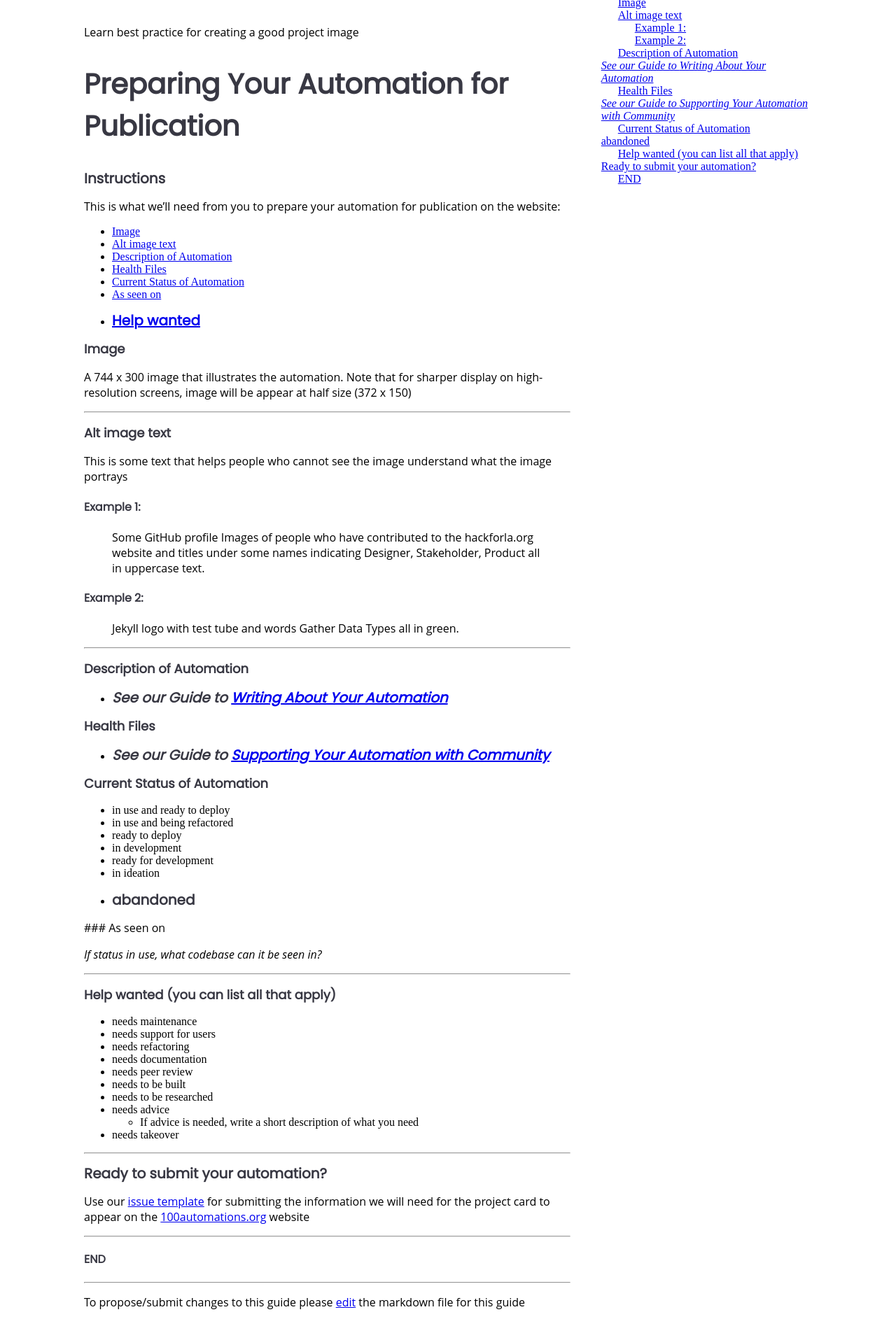
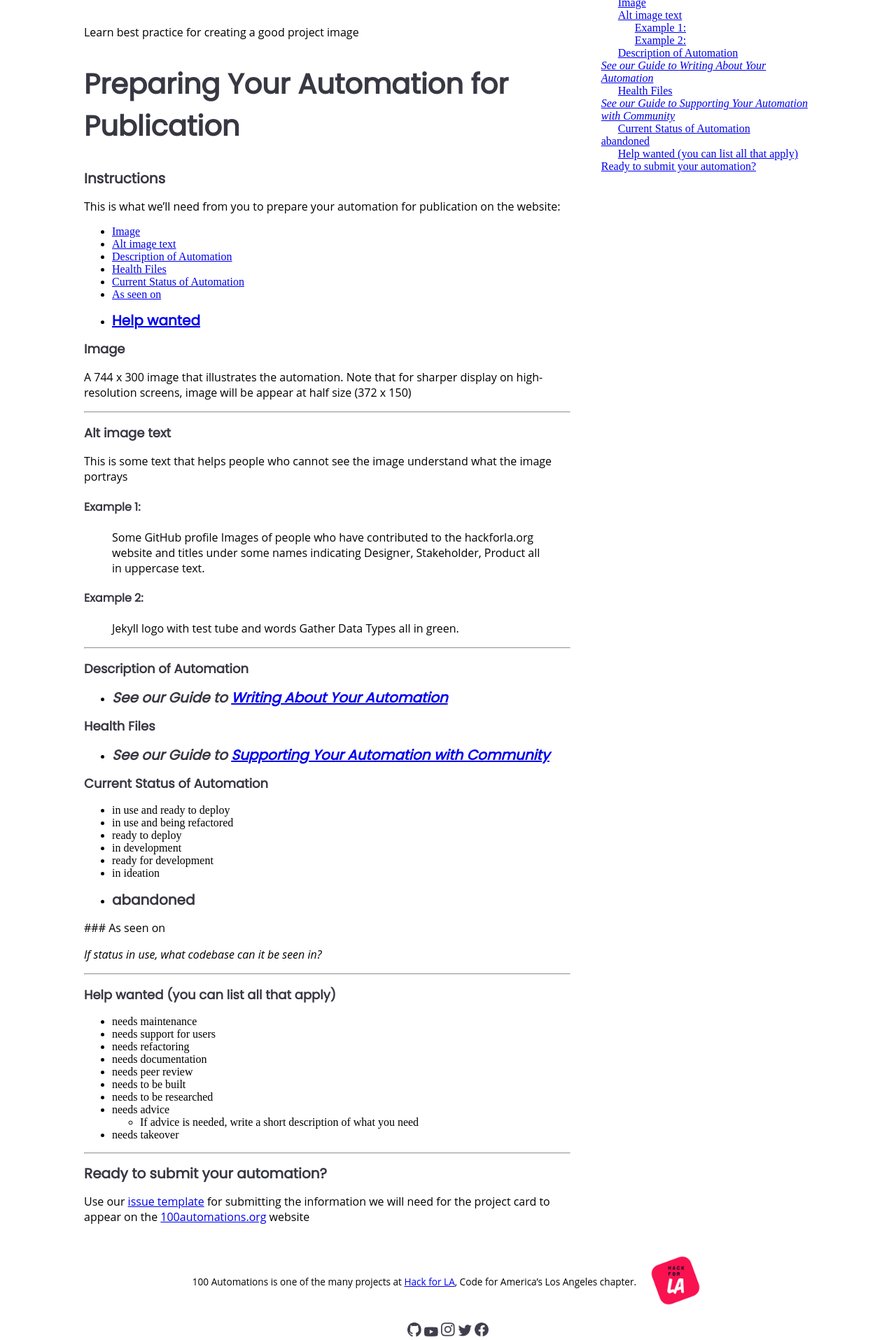
Before and after one commit to 100Automations/Website, a Jekyll site: the page built from _guides/prep-automation-for-publication.md, in a window 1280 px wide. Shown: the part 513-2428 px from the top of the page at 70% size. Built offline with Jekyll 4.4.1, drawn with Linux system fonts in a browser that asks for light colours.

Commit message:
removed end of file footer
issue #284

```diff
--- a/_guides/prep-automation-for-publication.md
+++ b/_guides/prep-automation-for-publication.md
@@ -83,8 +83,3 @@ _If status in use, what codebase can it be seen in?_
 
 ## Ready to submit your automation?
 Use our [issue template](https://github.com/100Automations/Website/issues/new?assignees=&labels=documentation%2C+good+first+issue&template=create-automation-card-for--automation-name-.md&title=Create+automation+card+for+%5Bautomation+name%5D) for submitting the information we will need for the project card to appear on the [100automations.org](https://100automations.org) website
-
----
-#### END
----
-To propose/submit changes to this guide please [edit](https://github.com/100Automations/Website/blob/master/_guides/prep-automation-for-publication.md) the markdown file for this guide
```
